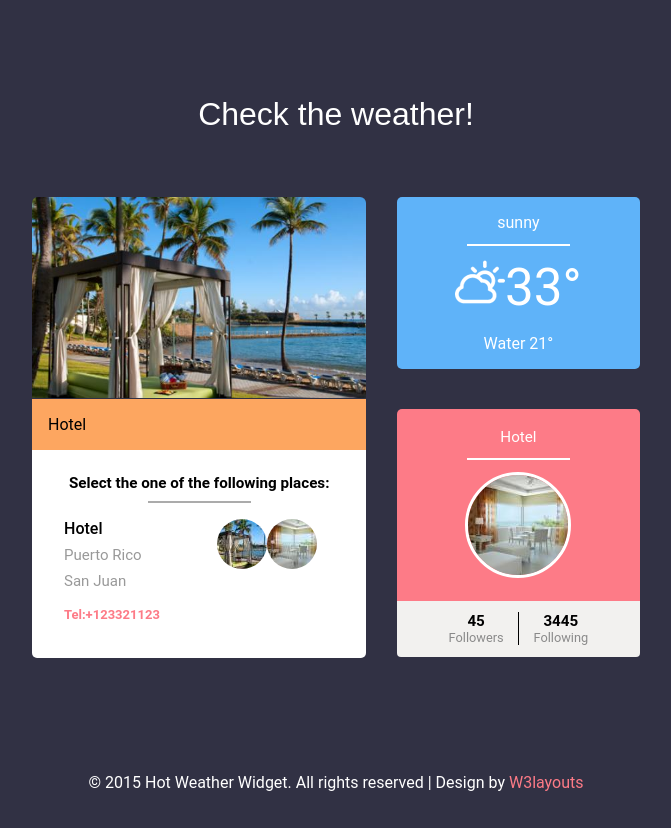
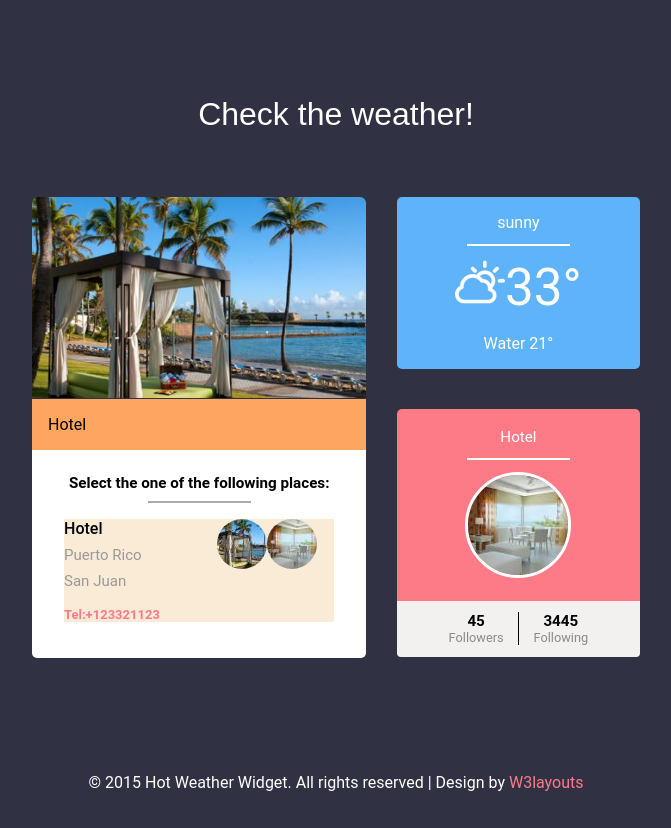
Before and after one commit to Settis/angular-course, an Angular app: page / in a window 1280 px wide. Shown: the whole page, without its empty margins (304-975 px from the left). Built offline with nearby package versions, Linux system fonts and the light colour scheme.

Commit message:
Mark even lines.

```diff
--- a/src/app/app.component.html
+++ b/src/app/app.component.html
@@ -11,11 +11,7 @@
       <div class="village">
         <h3>Select the one of the following places:</h3>
         <span class="line"> </span>
-        <div class="activity_box">
-          <div class="scrollbar" id="style-2">
-            <app-info *ngFor="let place of places" [place]="place" (clickOnIt)="changeCurrentPlace($event)"></app-info>
-          </div>
-        </div>
+        <app-info [places]="places" (clickOnIt)="changeCurrentPlace($event)"></app-info>
       </div>
     </div>
   </div>
--- a/src/app/info/info.component.css
+++ b/src/app/info/info.component.css
@@ -0,0 +1,3 @@
+.even_line {
+  background-color: antiquewhite;
+}
--- a/src/app/info/info.component.html
+++ b/src/app/info/info.component.html
@@ -1,4 +1,7 @@
-<div (click)="clickOnWhole()" class="activity-row">
+<div class="activity_box">
+  <div class="scrollbar" id="style-2">
+    <div *ngFor="let place of places; let isEven=even" (click)="clickOnWhole(place)"
+              [ngClass]="{'even_line':isEven,'activity-row':true}">
       <div class="activity-desc">
         <h5>{{place.name}}</h5>
         <p>{{place.country}}</p>
@@ -13,3 +16,5 @@
       </div>
       <div class="clear"> </div>
     </div>
+  </div>
+</div>
--- a/src/app/info/info.component.ts
+++ b/src/app/info/info.component.ts
@@ -8,13 +8,13 @@ import {Component, Input, Output, EventEmitter} from '@angular/core';
 export class InfoComponent {
 
   @Input()
-  public place: IPlace;
+  public places: [IPlace];
 
   @Output()
   public clickOnIt: EventEmitter<IPlace> = new EventEmitter();
 
-  public clickOnWhole(): void {
-    this.clickOnIt.next(this.place);
+  public clickOnWhole(place: IPlace): void {
+    this.clickOnIt.next(place);
   }
 
 }
```
Lines whose indentation alone changed are shown as unchanged.
